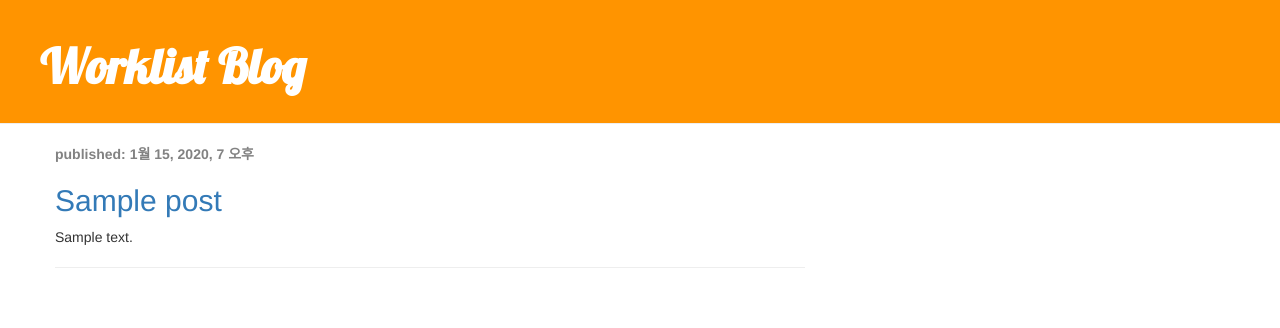
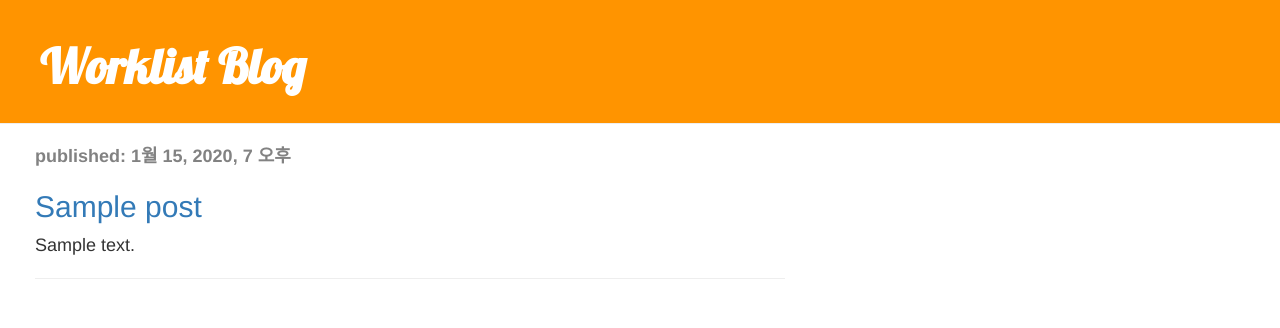
Before and after one commit to hkjeong1/my-first-blog, a Django app: template blog/templates/blog/post_list.html in a window 1280 px wide. Shown: the top 328 px of the page. Run offline with Django 3.2, Linux system fonts and the light colour scheme; the template is opened without the code that fills it: values that come from a table or form of the project are taken from there, others are empty; tables that the repository leaves empty hold one stand-in row (values such as "Sample post"); some libraries are stand-ins or nearby versions.

Commit message:
Modified CSS style and post_list.html 3rd

```diff
--- a/blog/static/css/blog.css
+++ b/blog/static/css/blog.css
@@ -34,7 +34,7 @@
 }
 
 .content {
-    margin-left: 40px;
+    margin-left: 20px;
 }
 
 /*h1, h2, h3, h4 {
@@ -66,6 +66,7 @@
 
 .post {
     margin-bottom: 50px;
+    font-size: 18px;
 }
 
 .post h1 a, .post h1 a:visited {
```
